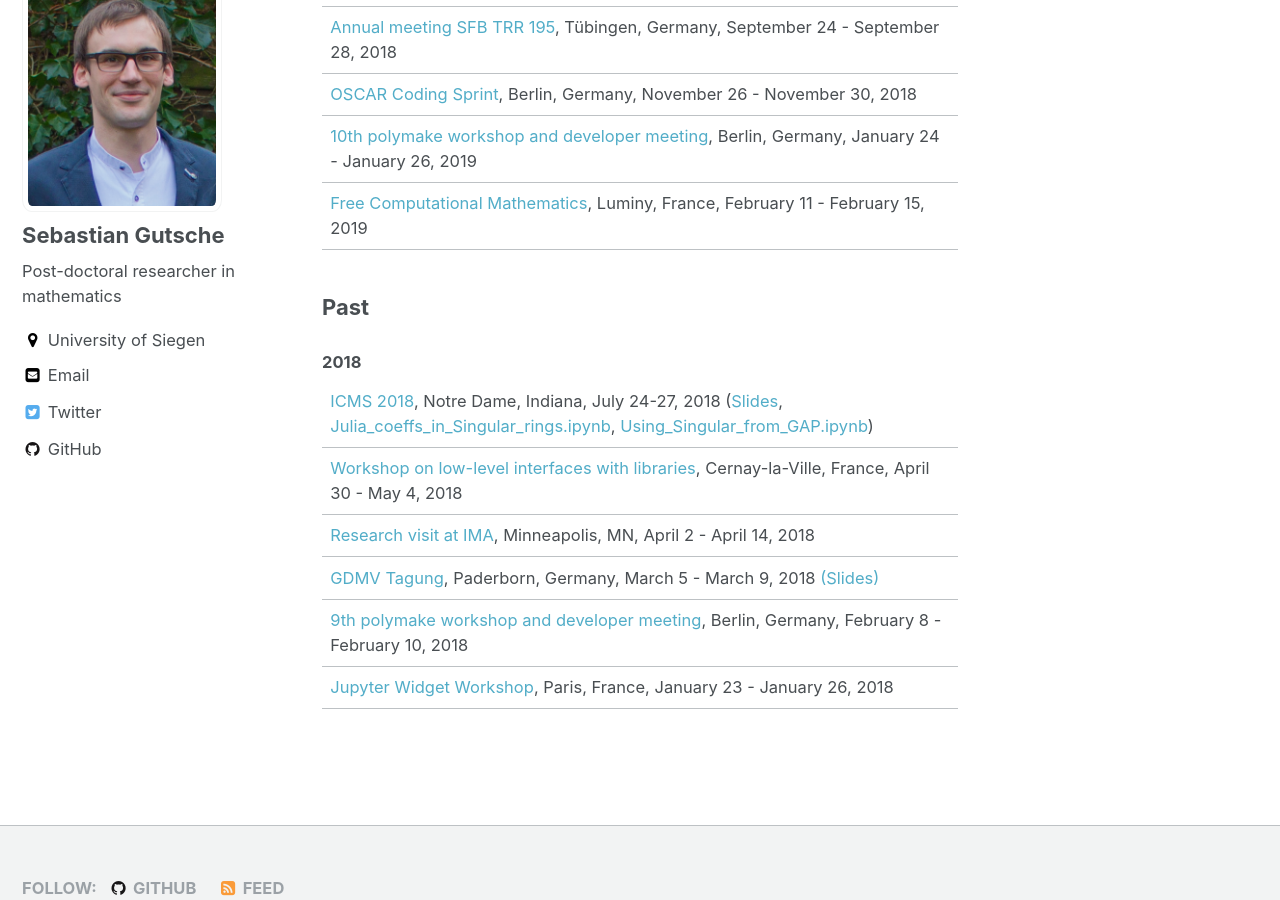
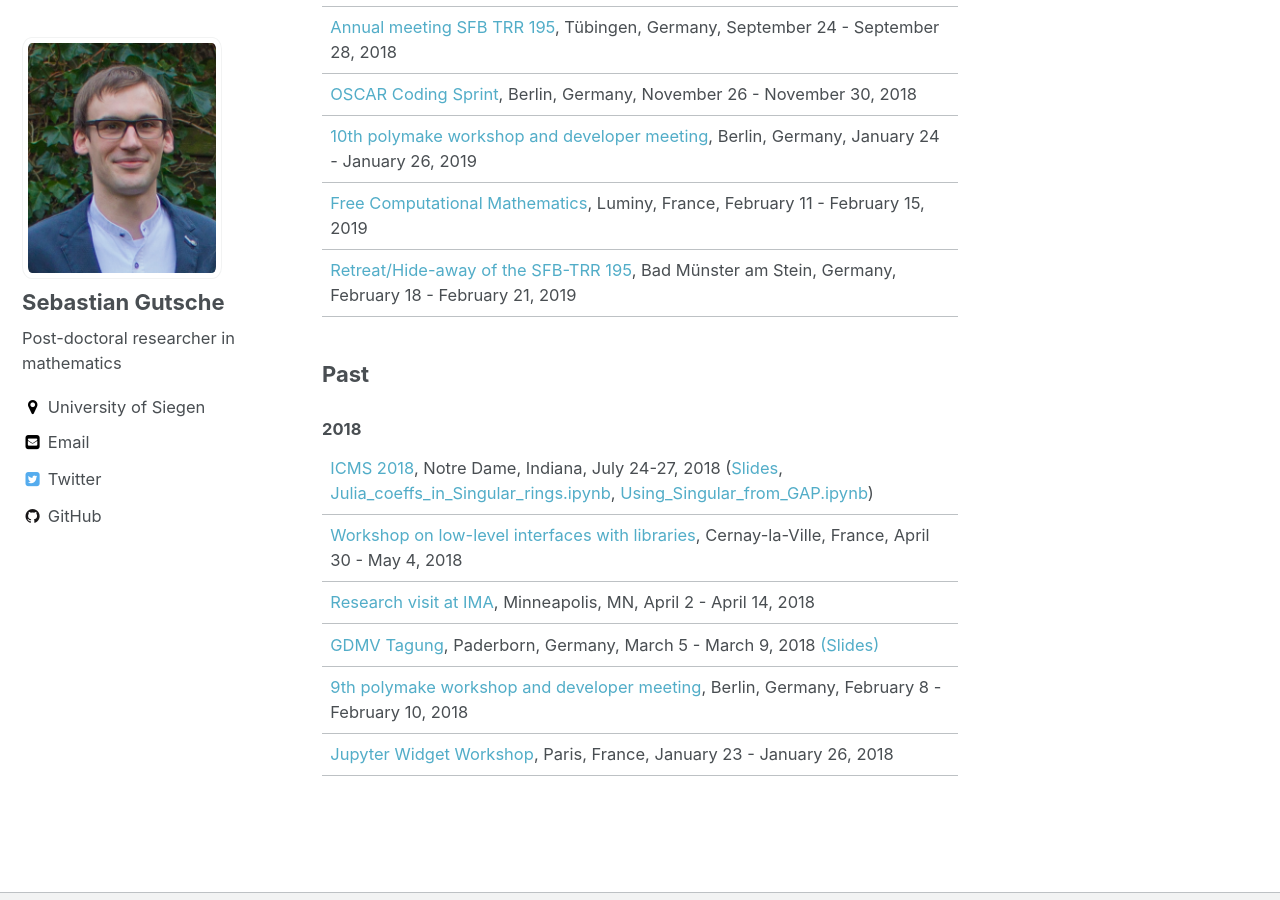
Before and after one commit to sebasguts/sebasguts.github.io, a Jekyll site: the page built from _pages/conferences.md, in a window 1280 px wide and 900 px high, scrolled down 933 px. Built offline with Jekyll 4.4.1, drawn with Linux system fonts in a browser that asks for light colours.

Commit message:
Added retreat

```diff
--- a/_pages/conferences.md
+++ b/_pages/conferences.md
@@ -29,6 +29,7 @@ Conferences and workshops I attend(ed) or (co)organize(d):
 | [OSCAR Coding Sprint](https://oscar.computeralgebra.de/meetings/Meeting-11-2018/), Berlin, Germany, November 26 - November 30, 2018
 | [10th polymake workshop and developer meeting](https://polymake.org/doku.php/workshops), Berlin, Germany, January 24 - January 26, 2019
 | [Free Computational Mathematics](https://conferences.cirm-math.fr/1978.html), Luminy, France, February 11 - February 15, 2019
+| [Retreat/Hide-away of the SFB-TRR 195](https://www.computeralgebra.de/sfb/events/), Bad Münster am Stein, Germany, February 18 - February 21, 2019
 
 ### Past
 
```
